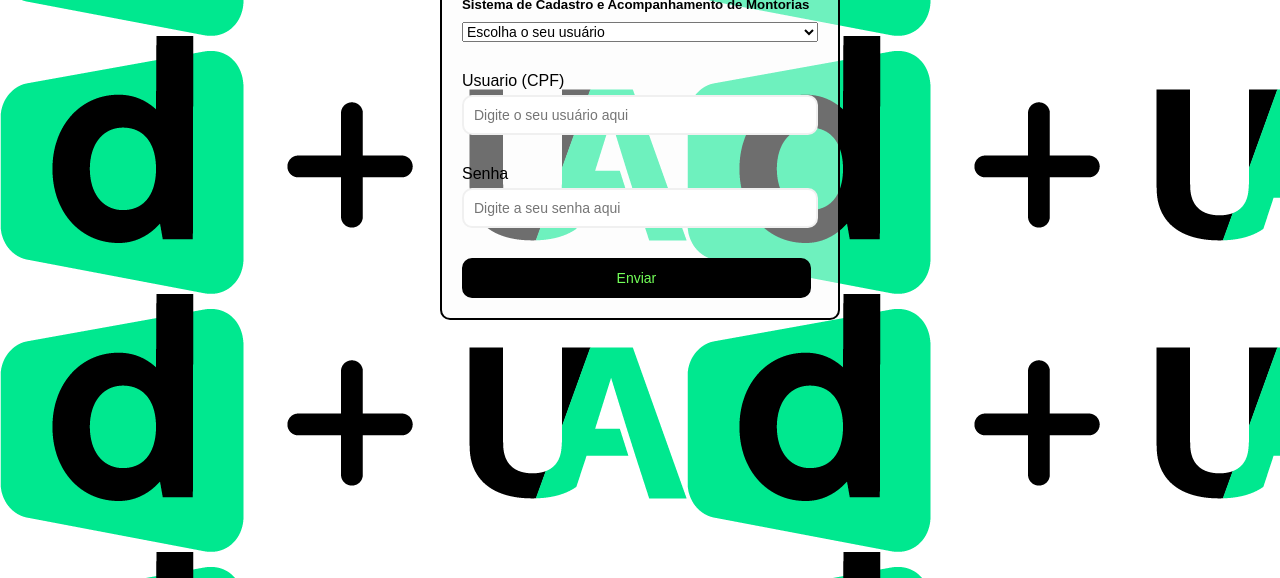
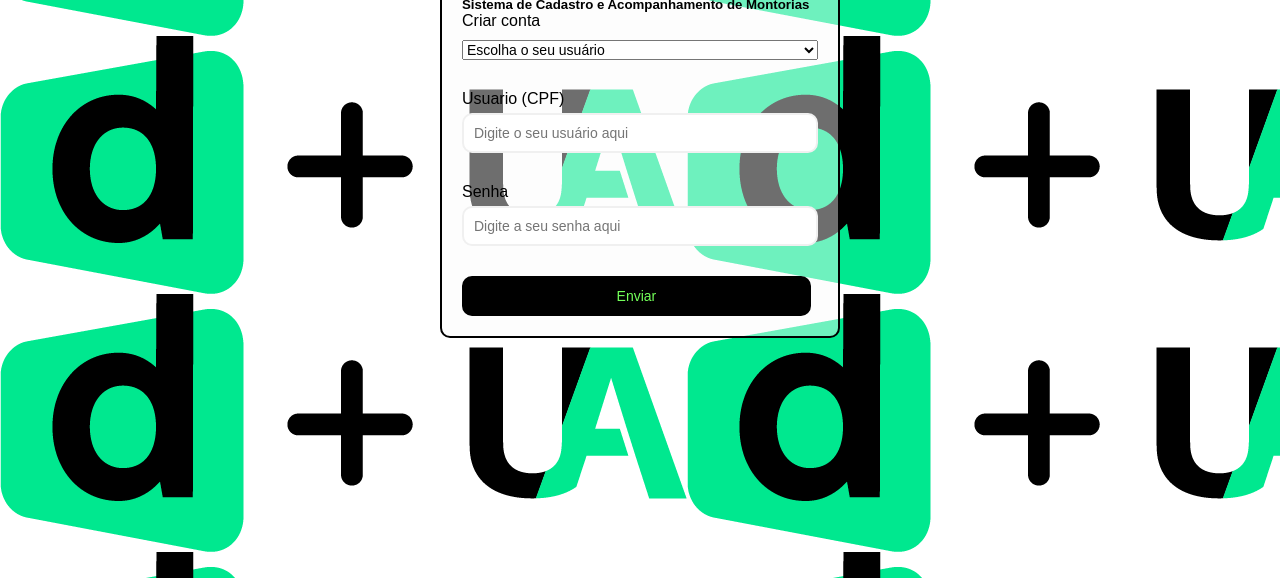
Before and after one commit to Vitormarcolin2023/Test1, a plain HTML site: page PI/index.html in a window 1280 px wide. Shown: the part 222-800 px from the top of the page. Drawn offline with Linux system fonts and the light colour scheme.

Commit message:
Atualizações

```diff
--- a/PI/style.css
+++ b/PI/css/styleIndex.css
@@ -4,16 +4,21 @@
   padding: 0;
   font-family: "Poppins", sans-serif;
 }
-body{
-  background-image: url(./D+UA\ -\ BICOLOR\ -\ HORIZONTAL.png);
-
+body {
+  background-image: url(../Imagens/D+UA\ -\ BICOLOR\ -\ HORIZONTAL.png);
 }
 h1 {
   text-align: center;
 }
 
-h5{
+h5 {
   text-align: justify;
+}
+
+a {
+  text-decoration: none;
+  font-weight: 500;
+  color: #000000;
 }
 
 .container {
@@ -35,7 +40,7 @@ h5{
   position: relative;
 }
 
-.form-control select{
+.form-control select {
   font-size: 14px;
   margin-top: 10px;
   width: 100%;
--- a/PI/index.html
+++ b/PI/index.html
@@ -4,13 +4,14 @@
     <meta charset="UTF-8" />
     <meta name="viewport" content="width=device-width, initial-scale=1.0" />
     <title>SCAM</title>
-    <link rel="stylesheet" href="./style.css" />
+    <link rel="stylesheet" href="./css/styleIndex.css" />
   </head>
   <body>
     <div class="container">
       <form id="cadastroForm" class="form">
         <h1>Login no SCAM</h1>
         <h5>Sistema de Cadastro e Acompanhamento de Montorias</h5>
+        <a href="./cadastro/telaCadastro.html"> Criar conta </a>
         <div class="form-control">
           <select>
             <option>Escolha o seu usuário</option>
```
Also changed, not shown: PI/cadastro/telaCadastro.html (added, +11 -0 lines), PI/Imagens/D+UA - BICOLOR - HORIZONTAL.png (renamed from PI/D+UA - BICOLOR - HORIZONTAL.png), PI/css/styleCadastro.css (added).
